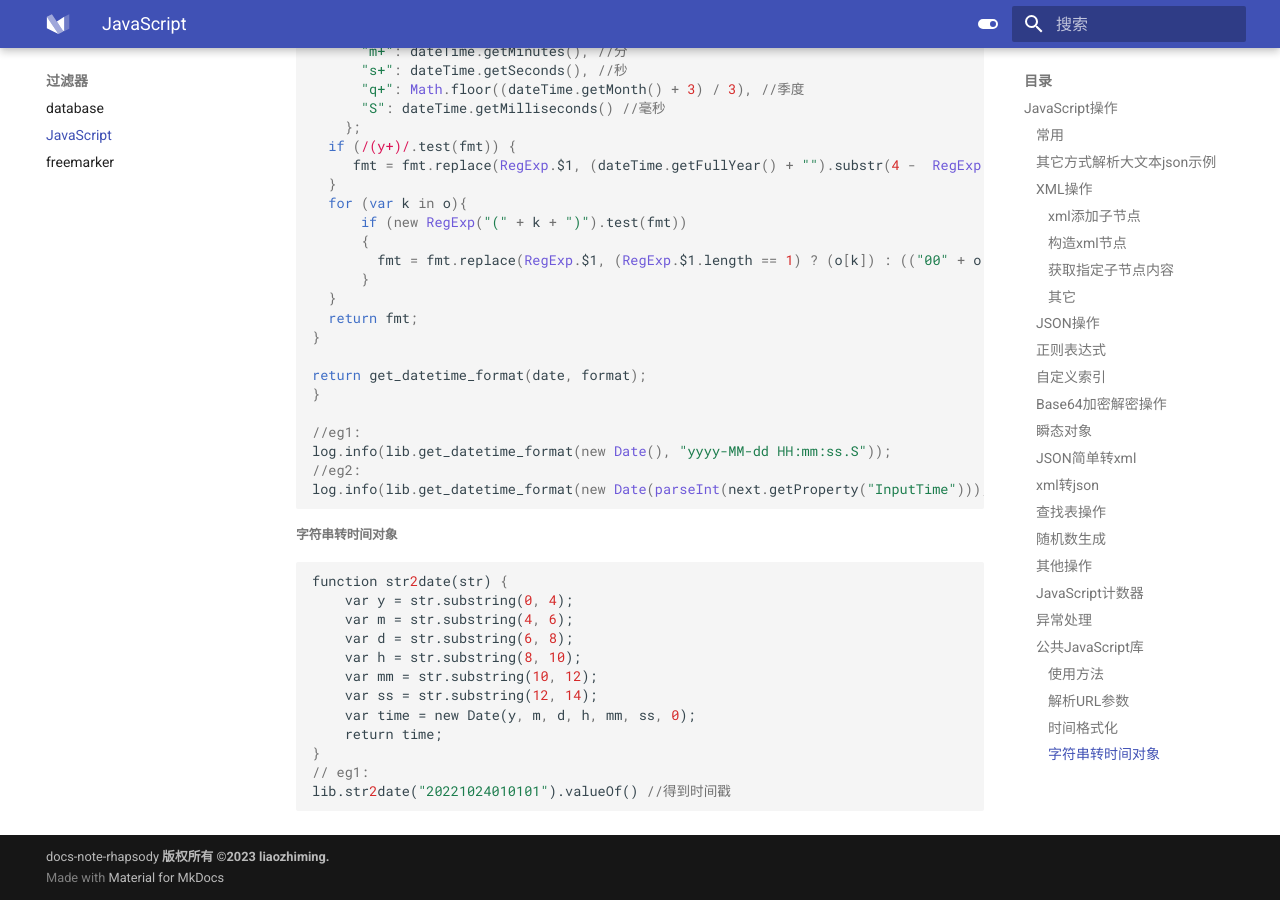
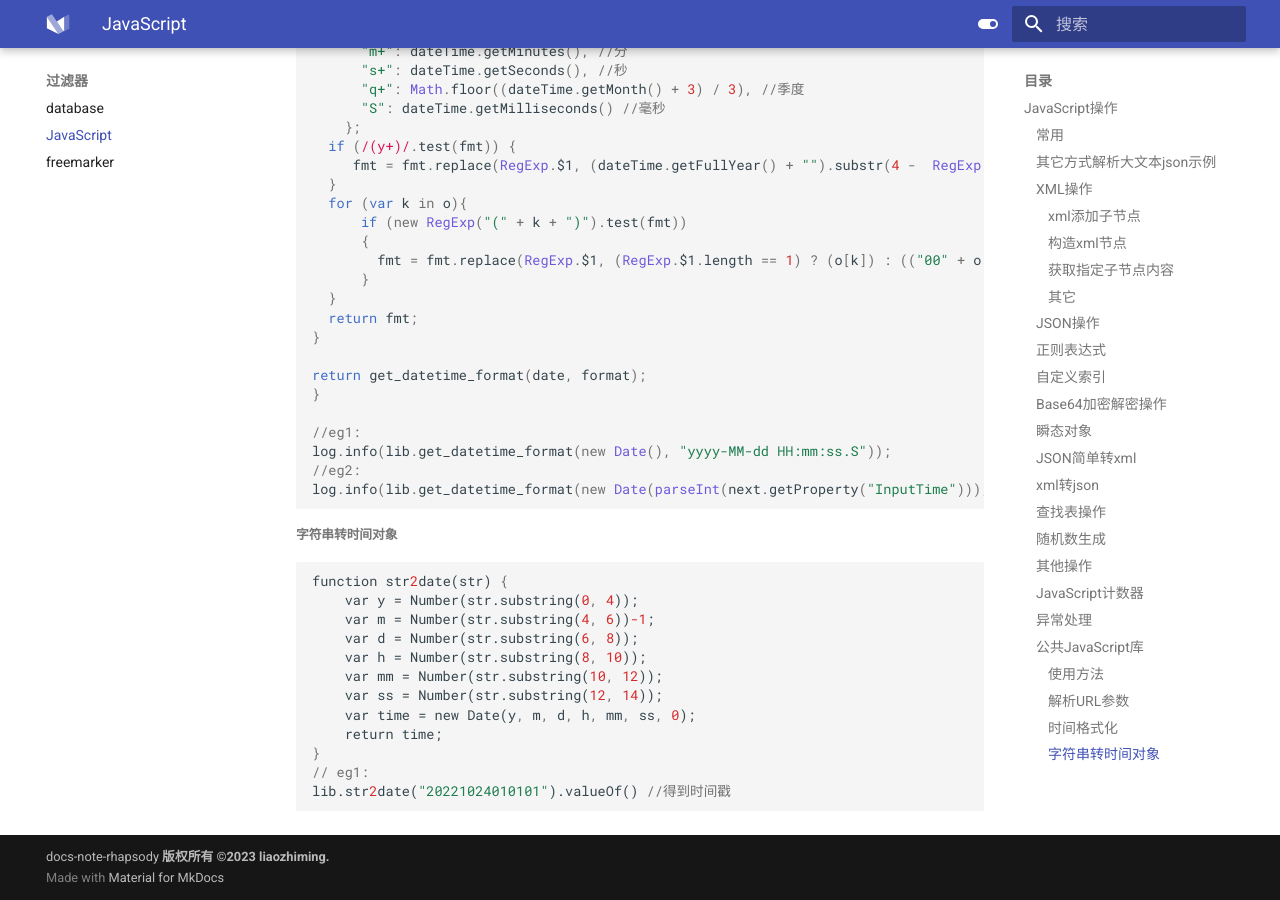
Before and after one commit to liaozhimingandy/demo, an MkDocs documentation site: the page built from docs/filter/JavaScript.md, in a window 1280 px wide and 900 px high, scrolled down 7936 px. Built offline with MkDocs 1.6.1 and Material for MkDocs 9.7.7, drawn with Linux system fonts in a browser that asks for light colours.

Commit message:
1.修复str2date存在的bug问题;

````diff
--- a/docs/filter/JavaScript.md
+++ b/docs/filter/JavaScript.md
@@ -449,12 +449,12 @@ log.info(lib.get_datetime_format(new Date(parseInt(next.getProperty("InputTime")
 
 ```json
 function str2date(str) {
-    var y = str.substring(0, 4);
-    var m = str.substring(4, 6);
-    var d = str.substring(6, 8);
-    var h = str.substring(8, 10);
-    var mm = str.substring(10, 12);
-    var ss = str.substring(12, 14);
+    var y = Number(str.substring(0, 4));
+    var m = Number(str.substring(4, 6))-1;
+    var d = Number(str.substring(6, 8));
+    var h = Number(str.substring(8, 10));
+    var mm = Number(str.substring(10, 12));
+    var ss = Number(str.substring(12, 14));
     var time = new Date(y, m, d, h, mm, ss, 0);
     return time;
 }
````
